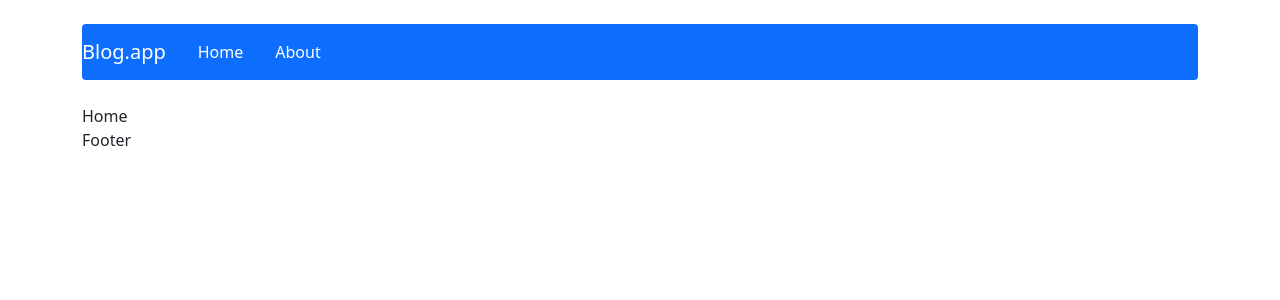
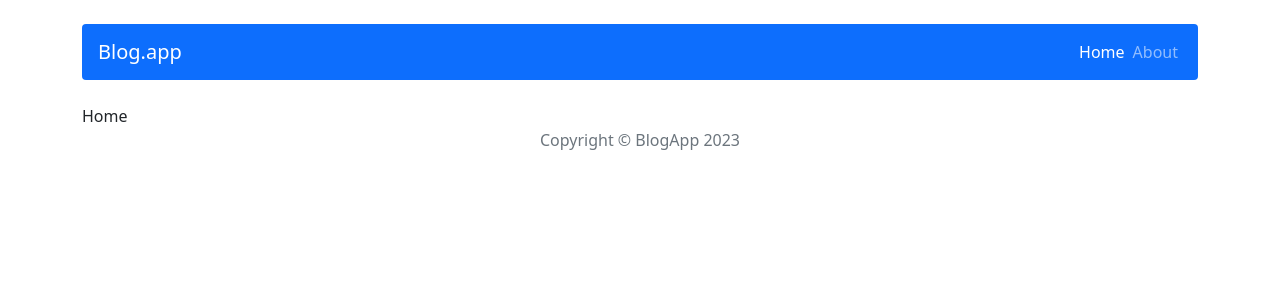
Before and after one commit to Adriannan23/react-blog, a React (Create React App) app: page / in a window 1280 px wide. Shown: the top 300 px of the page. Built offline with nearby package versions, Linux system fonts and the light colour scheme.

Commit message:
add footer

```diff
--- a/src/components/views/Footer/Footer.js
+++ b/src/components/views/Footer/Footer.js
@@ -1,5 +1,9 @@
+import Card from 'react-bootstrap/Card';
+
 const Footer = props => {
-  return <div>Footer</div>
+  return (
+    <footer className="text-center text-muted">Copyright © BlogApp 2023</footer>
+  )
 }
 
 export default Footer;
--- a/src/components/views/NavBar/NavBar.js
+++ b/src/components/views/NavBar/NavBar.js
@@ -1,13 +1,14 @@
-import { Navbar, NavbarBrand, Nav } from "react-bootstrap";
+import { Navbar, Nav, NavbarBrand } from "react-bootstrap";
 import { NavLink } from "react-router-dom";
 
 const NavBar = () => {
   return (
-    <Navbar bg="primary" variant="dark" expand="lg" className="mt-4 mb-4 rounded">
-      <NavbarBrand> Blog.app
-      </NavbarBrand >
-      <Nav.Link className="text-white text-decoration-none" as={NavLink} to="/">Home</Nav.Link>
-      <Nav.Link className="text-white text-decoration-none" as={NavLink} to="/about">About</Nav.Link>
+    <Navbar bg="primary" variant="dark" expand="lg" className="mt-4 mb-4 rounded d-flex justify-content-between">
+      <NavbarBrand className="justify-content-start px-3" href="/">Blog.app</NavbarBrand>
+      <Nav className="flex-sm-column flex-md-row px-3">
+        <Nav.Link className="px-1" as={NavLink} to="/">Home</Nav.Link>
+        <Nav.Link className="px-1" as={NavLink} to="/about">About</Nav.Link>
+      </Nav>
     </Navbar>
   );
 };
```
